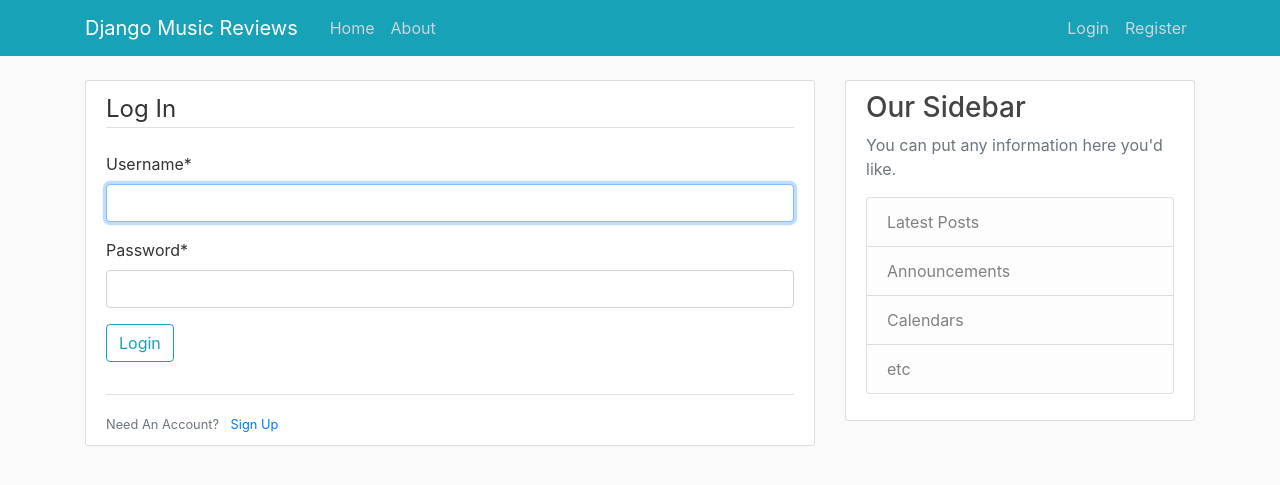
After one commit to fpaul787/Reviews-App, a Django app: page /login/ in a window 1280 px wide. The commit adds this page. Shown: the top 485 px of the page. Run offline with Django 3.2, Linux system fonts and the light colour scheme; some libraries are stand-ins or nearby versions.

Commit message:
functionality for login and logout added

```diff
--- a/django_notes/settings.py
+++ b/django_notes/settings.py
@@ -126,3 +126,5 @@ USE_TZ = True
 STATIC_URL = '/static/'
 
 CRISPY_TEMPLATE_PACK = 'bootstrap4'
+
+LOGIN_REDIRECT_URL = 'reviews-home'
--- a/django_notes/urls.py
+++ b/django_notes/urls.py
@@ -1,8 +1,11 @@
 from django.contrib import admin
+from django.contrib.auth import views as auth_views
 from django.urls import path, include
 from users import views as user_views
 urlpatterns = [
     path('admin/', admin.site.urls),
     path('register/', user_views.register, name="register"),
+    path('login/', auth_views.LoginView.as_view(template_name="users/login.html"), name='login'),
+    path('logout/', auth_views.LogoutView.as_view(template_name="users/logout.html"), name="logout"),
     path('', include('reviews.urls'))
 ]
--- a/reviews/templates/reviews/base.html
+++ b/reviews/templates/reviews/base.html
@@ -36,8 +36,8 @@
                     </div>
                     <!-- Navbar Right Side -->
                     <div class="navbar-nav">
-                        <a class="nav-item nav-link" href="#">Login</a>
-                        <a class="nav-item nav-link" href="{% url 'register'%}">Register</a>
+                        <a class="nav-item nav-link" href="{% url 'login' %}">Login</a>
+                        <a class="nav-item nav-link" href="{% url 'register' %}">Register</a>
                     </div>
                 </div>
             </div>
--- /dev/null
+++ b/users/templates/users/login.html
@@ -0,0 +1,31 @@
+{% extends "reviews/base.html" %}
+{% block title %}
+Login
+{% endblock title %}
+{% load crispy_forms_tags %}
+{% block content %}
+<div class="content-section">
+    <form method="POST">
+        {% csrf_token %}
+        <fieldset class="form-group">
+            <legend class="border-bottom mb-4">
+                Log In
+            </legend>
+            {{form|crispy}}
+            <div class="form-group">
+                <button class="btn btn-outline-info" type="submit">
+                    Login
+                </button>
+            </div>
+
+        </fieldset>
+    </form>
+    <div class="border-top pt-3">
+        <small class="text-muted">
+            Need An Account?
+            <a class="ml-2" href="{% url 'register' %}">Sign Up</a>
+        </small>
+    </div>
+</div>
+
+{% endblock content %}
```
Also changed, not shown: users/templates/users/logout.html (added, +17 -0 lines).
